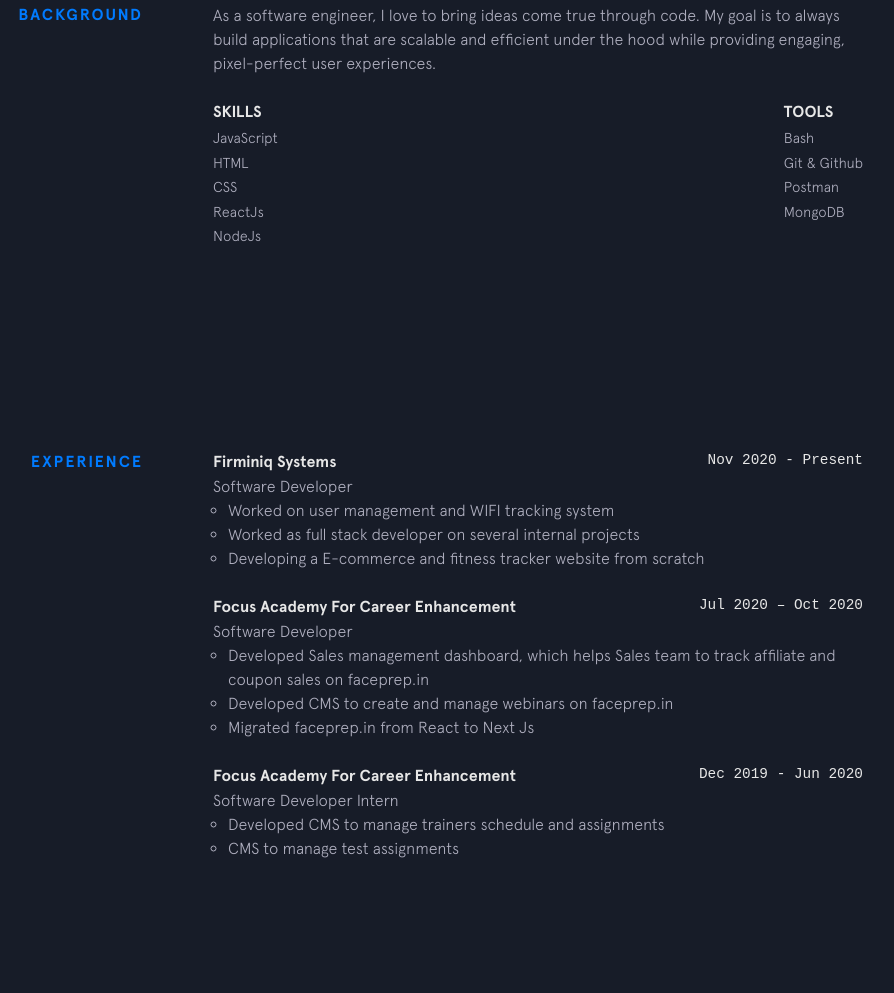
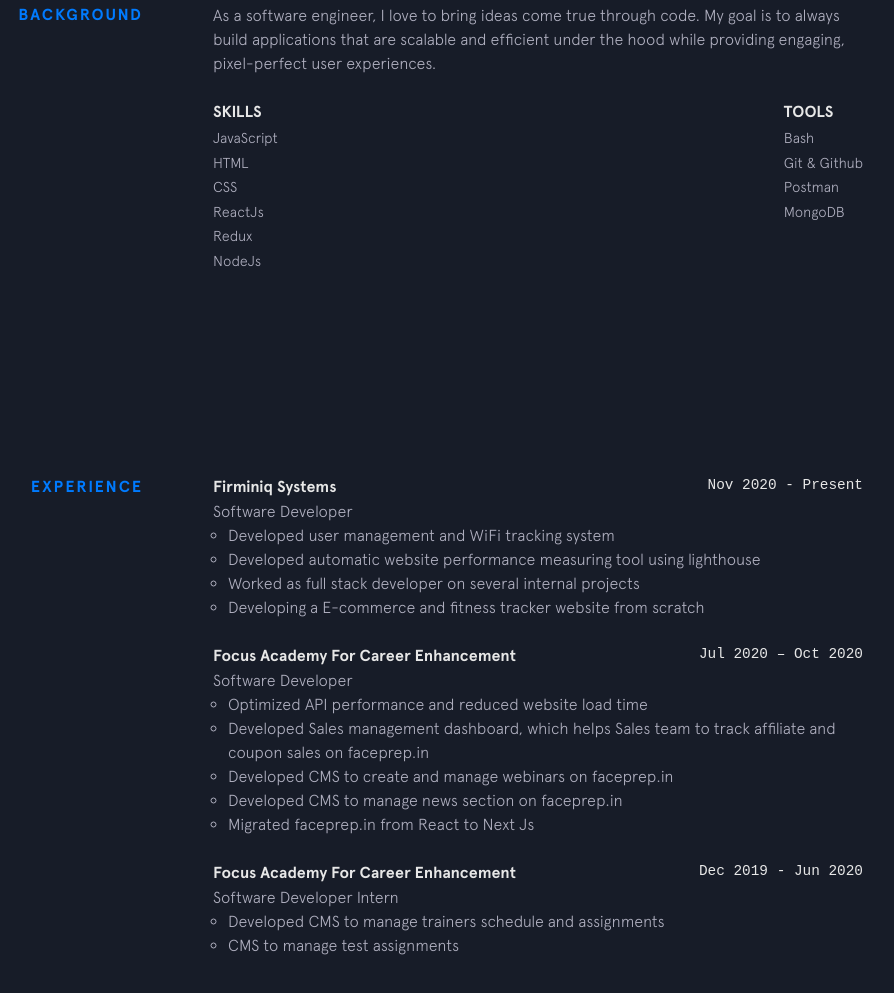
Before and after one commit to vguleria1108/vguleria1108.github.io, a plain HTML site: page index.html in a window 1280 px wide. Shown: the part 897-1890 px from the top of the page, without its empty margins (237-1131 px from the left). Drawn offline with Linux system fonts and the light colour scheme; a web font is replaced by a local one.

Commit message:
employee section updated

```diff
--- a/index.html
+++ b/index.html
@@ -69,6 +69,7 @@
                                     <li class="skillz__category__item">HTML</li>
                                     <li class="skillz__category__item">CSS</li>
                                     <li class="skillz__category__item">ReactJs</li>
+                                    <li class="skillz__category__item">Redux</li>
                                     <li class="skillz__category__item">NodeJs</li>
                                 </ul>
                             </div>
@@ -102,7 +103,8 @@
                         <div class="job__position">Software Developer</div>
                         <div>
                             <ul>
-                                <li> Worked on user management and WIFI tracking system</li>
+                                <li> Developed user management and WiFi tracking system</li>
+                                <li> Developed automatic website performance measuring tool using lighthouse</li>
                                 <li> Worked as full stack developer on several internal projects</li>
                                 <li> Developing a E-commerce and fitness tracker website from scratch</li>
                             </ul>
@@ -117,10 +119,12 @@
                         <div class="job__position">Software Developer</div>
                         <div>
                             <ul>
+                                <li> Optimized API performance and reduced website load time</li>
                                 <li> Developed Sales management dashboard, which helps Sales team to track affiliate and
                                     coupon
                                     sales on faceprep.in</li>
                                 <li> Developed CMS to create and manage webinars on faceprep.in</li>
+                                <li> Developed CMS to manage news section on faceprep.in</li>
                                 <li> Migrated faceprep.in from React to Next Js</li>
                             </ul>
                         </div>
```
